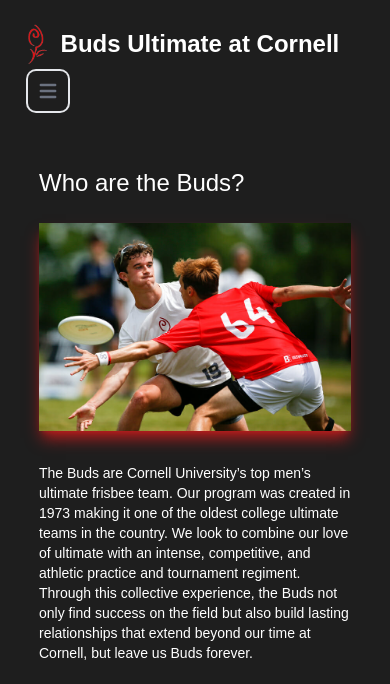
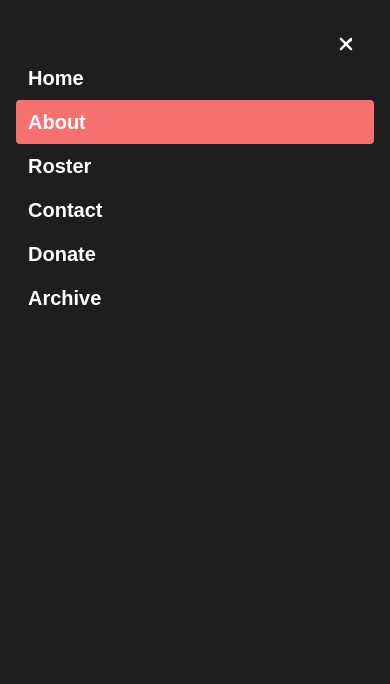
Before and after one commit to ili23/Buds-Ultimate-Website, a Gatsby site: page /about in a window 390 px wide. Both pictures are taken after a click on the button "Open main menu". Shown: the top 684 px of the page. Built offline with nearby package versions, Linux system fonts and the light colour scheme; Gatsby itself is replaced by a stand-in of ours.

Commit message:
Added responsiveness to navbar

```diff
--- a/src/components/navbar.js
+++ b/src/components/navbar.js
@@ -1,8 +1,18 @@
-import * as React from "react";
+import React, { useState } from "react";
 import { Link } from "gatsby";
 import BudsLogo from "../images/icons/red-buds-logo.png";
 
 const Navbar = () => {
+  const [isMobileMenuOpen, setIsMobileMenuOpen] = useState(false);
+
+  const toggleMobileMenu = () => {
+    setIsMobileMenuOpen(!isMobileMenuOpen);
+  };
+
+  const closeMobileMenu = () => {
+    setIsMobileMenuOpen(false);
+  };
+
   return (
     <nav class="bg-transparent">
       <div class="w-screen flex flex-wrap items-center justify-between mx-auto py-6 md:pt-6 lg:pt-6 px-4 md:px-12 lg:px-12">
@@ -20,27 +30,114 @@ const Navbar = () => {
         </Link>
 
         <button
-          data-collapse-toggle="navbar-default"
+          onClick={toggleMobileMenu}
           type="button"
-          class="inline-flex items-center p-2 ml-3 text-sm text-gray-500 rounded-lg md:hidden hover:bg-gray-100 focus:outline-none focus:ring-2 focus:ring-gray-200 dark:text-gray-400 dark:hover:bg-gray-700 dark:focus:ring-gray-600"
-          aria-controls="navbar-default"
-          aria-expanded="false"
+          className="absolute top-0 right-0 m-8 items-center text-sm  rounded-lg md:hidden hover:bg-gray-100 focus:outline-none focus:ring-2 focus:ring-gray-200 dark:text-gray-400 dark:hover:bg-gray-700 dark:focus:ring-gray-600"
         >
-          <span class="sr-only">Open main menu</span>
+          <span className="sr-only">Open main menu</span>
           <svg
-            class="w-6 h-6"
+            className="w-6 h-6"
             aria-hidden="true"
-            fill="currentColor"
+            fill="white"
             viewBox="0 0 20 20"
             xmlns="http://www.w3.org/2000/svg"
           >
             <path
-              fill-rule="evenodd"
+              fillRule="evenodd"
               d="M3 5a1 1 0 011-1h12a1 1 0 110 2H4a1 1 0 01-1-1zM3 10a1 1 0 011-1h12a1 1 0 110 2H4a1 1 0 01-1-1zM3 15a1 1 0 011-1h12a1 1 0 110 2H4a1 1 0 01-1-1z"
-              clip-rule="evenodd"
+              clipRule="evenodd"
             ></path>
           </svg>
         </button>
+
+        {isMobileMenuOpen && (
+          <div className="fixed top-0 left-0 w-full h-full bg-[#1E1E1E] z-50">
+            <div className="w-full md:hidden" id="navbar-default">
+              <button
+                onClick={closeMobileMenu}
+                className="absolute top-0 right-0 m-8 text-white hover:text-red-700"
+              >
+                {/* Close button */}
+                <svg
+                  className="w-6 h-6"
+                  aria-hidden="true"
+                  fill="white"
+                  viewBox="0 0 20 20"
+                  xmlns="http://www.w3.org/2000/svg"
+                >
+                  <path
+                    fillRule="evenodd"
+                    d="M14.95 5.95a1 1 0 010 1.414L11.414 10l3.536 3.536a1 1 0 01-1.414 1.414L10 11.414l-3.536 3.536a1 1 0 01-1.414-1.414L8.586 10 5.05 6.464a1 1 0 111.414-1.414L10 8.586l3.536-3.536a1 1 0 011.414 0z"
+                    clipRule="evenodd"
+                  ></path>
+                </svg>
+              </button>
+              <ul className="text-xl font-semibold flex flex-col p-4 md:p-0 mt-10 md:flex-row md:space-x-8 md:mt-0 md:border-0 ">
+                <li>
+                  <Link
+                    activeClassName="bg-red-400"
+                    to="/"
+                    className="block py-2 pl-3 pr-4 text-white  rounded md:bg-transparent md:p-0"
+                    aria-current="page"
+                  >
+                    Home
+                  </Link>
+                </li>
+                <li>
+                  <Link
+                    activeClassName="bg-red-400"
+                    to="/about"
+                    className="block py-2 pl-3 pr-4 text-white  rounded md:bg-transparent md:p-0"
+                    aria-current="page"
+                  >
+                    About
+                  </Link>
+                </li>
+                <li>
+                  <Link
+                    activeClassName="bg-red-400"
+                    to="/roster"
+                    className="block py-2 pl-3 pr-4 text-white  rounded md:bg-transparent md:p-0"
+                    aria-current="page"
+                  >
+                    Roster
+                  </Link>
+                </li>
+                <li>
+                  <Link
+                    activeClassName="bg-red-400"
+                    to="/contact"
+                    className="block py-2 pl-3 pr-4 text-white  rounded md:bg-transparent md:p-0"
+                    aria-current="page"
+                  >
+                    Contact
+                  </Link>
+                </li>
+                <li>
+                  <Link
+                    activeClassName="bg-red-400"
+                    to="/donate"
+                    className="block py-2 pl-3 pr-4 text-white  rounded md:bg-transparent md:p-0"
+                    aria-current="page"
+                  >
+                    Donate
+                  </Link>
+                </li>
+                <li>
+                  <Link
+                    activeClassName="bg-red-400"
+                    to="/archive"
+                    className="block py-2 pl-3 pr-4 text-white  rounded md:bg-transparent md:p-0"
+                    aria-current="page"
+                  >
+                    Archive
+                  </Link>
+                </li>
+              </ul>
+            </div>
+          </div>
+        )}
+
         <div class="hidden w-full md:block md:w-auto" id="navbar-default">
           <ul class="text-xl font-semibold flex flex-col p-4 md:p-0 mt-4 md:flex-row md:space-x-8 md:mt-0 md:border-0 ">
             <li>
--- a/src/pages/archive.js
+++ b/src/pages/archive.js
@@ -39,7 +39,7 @@ const Archive = () => {
         <div className="col-start-4 col-end-7 md:col-start-6 md:col-end-8">
           <ul className="text-sm md:text-base">{secondHalfPlayerList}</ul>
         </div>
-        <div className="col-start-8 col-end-13 hidden md:visible">
+        <div className="col-start-8 col-end-13 hidden md:block">
           <img src={img} alt={"Team Photo from" + year}></img>
         </div>
       </div>
--- a/src/pages/index.js
+++ b/src/pages/index.js
@@ -6,7 +6,7 @@ const IndexPage = () => {
   return (
     <main className="bg-[#1E1E1E] h-screen md:h-fit lg:h-fit w-screen">
       <NavbarAndSocial />
-      <div className="h-[40vh] pt-5">
+      <div className="h-[40vh] md:h-fit pt-5">
         <Carousel />
       </div>
       <div className="text-right px-[10%] md:px-[10%] lg:px-[10%] my-10 text-2xl md:text-6xl lg:text-6xl">
```
